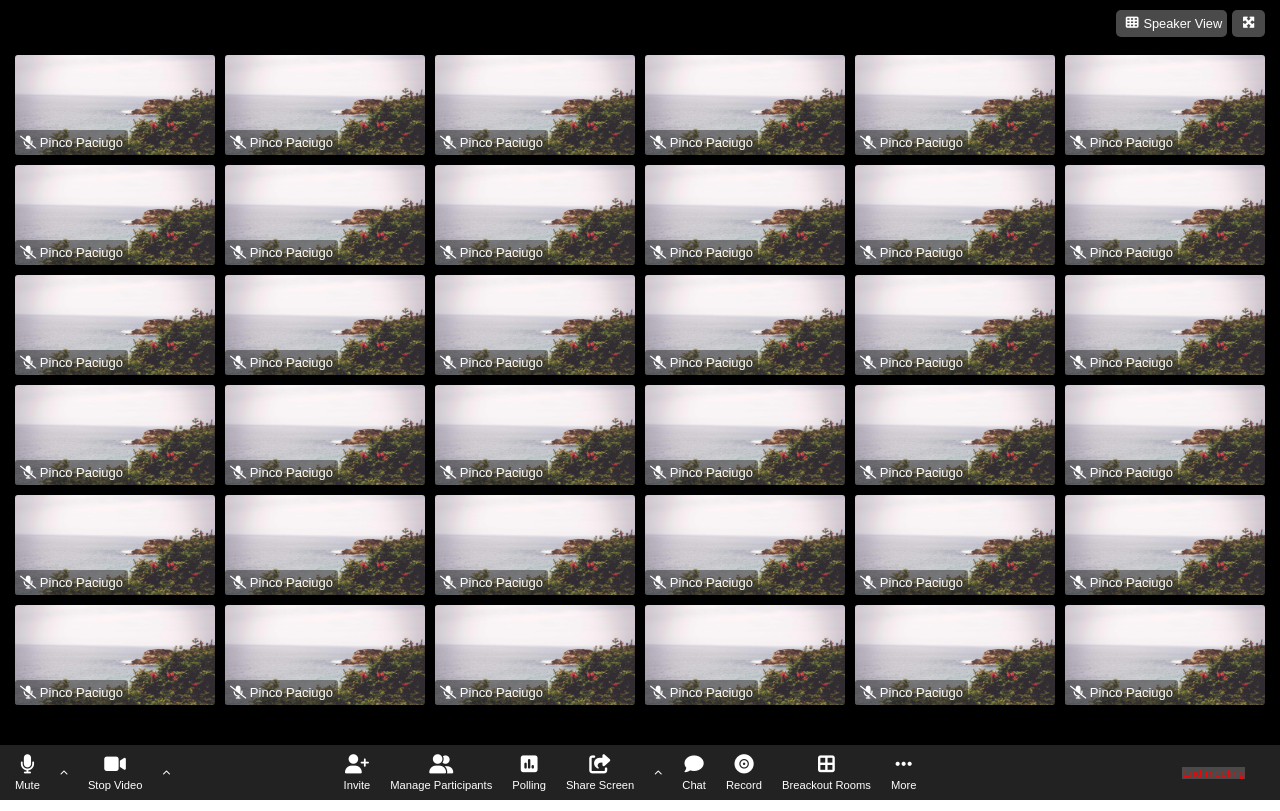
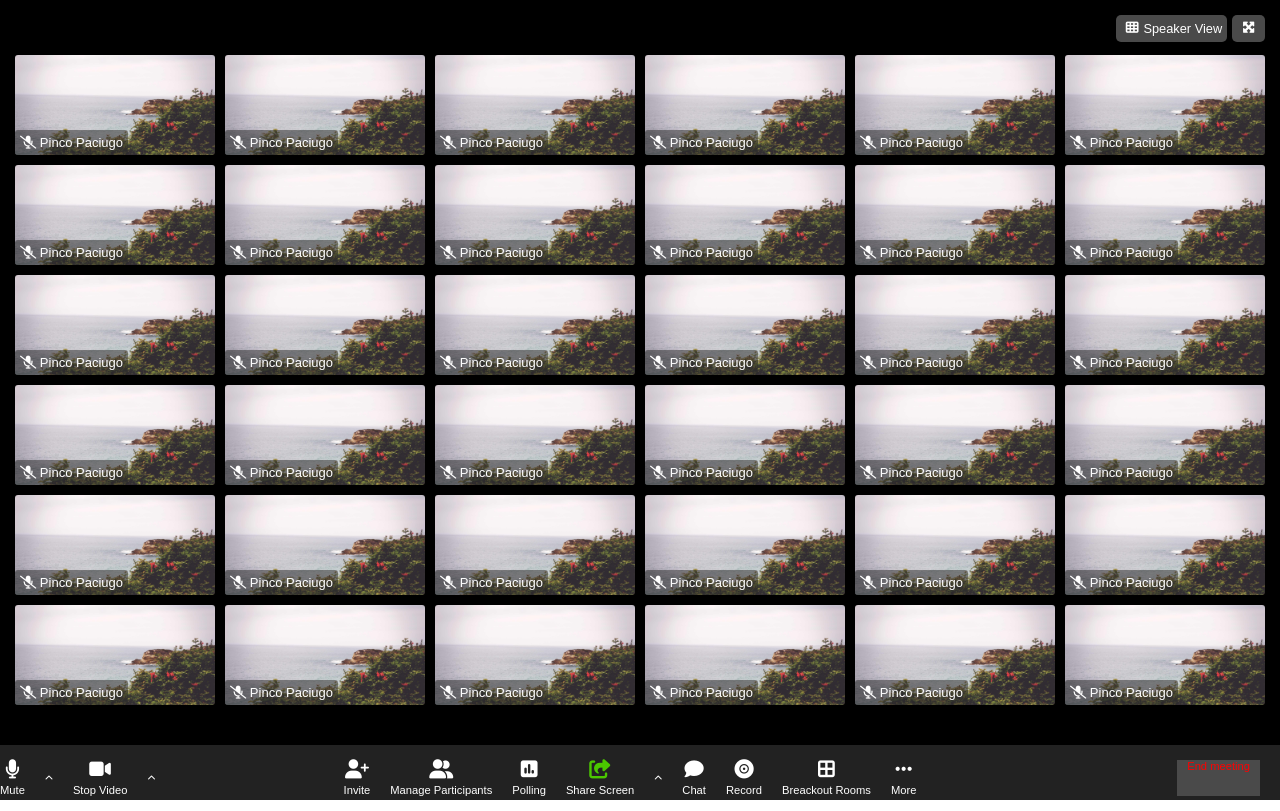
Before and after one commit to MargheritaMottana/html-css-zoom, a plain HTML site: page index.html in a window 1280 px wide. Drawn offline with Linux system fonts and the light colour scheme.

Commit message:
fix/container, position, size e z-index (header, main e footer)

```diff
--- a/css/style.css
+++ b/css/style.css
@@ -10,8 +10,13 @@
 
 /* GENERAL */
 
+/* .container {
+    padding: 10px 15px;
+} */
+
 .container {
-    padding: 10px 15px;
+    /* margin: 0 auto; */
+    padding: 15px 0;
 }
 
 .column25 {
@@ -27,16 +32,18 @@
 header {
     background-color: #000000;
     color: white;
-    position: fixed;
+    /* position: fixed; */
     width: 100%;
     height: 50px;
-    top: 0;
-    left: 0;
+    z-index: 1;
+    /* top: 0;
+    left: 0; */
 }
 
 header .buttons-header {
     display: flex;
     justify-content: right;
+    margin-right: 15px;
 }
 
 header .icon {
@@ -56,14 +63,13 @@ header .icon>* {
 /* MAIN */
 
 main {
-    padding-top: 50px;
+    width: 100%;
+    height: calc(100vh - 105px);
+    overflow: auto;
     background-color: black;
 }
 
 main .window {
-    width: 100vw;
-    height: calc(100vh - 55px);
-    overflow: auto;
 
     /* background-color: red; creato solo per debug*/
 }
@@ -111,12 +117,12 @@ main .row {
 footer {
     background-color: #222222;
     color: white;
-    position: fixed;
     width: 100%;
     height: 55px;
-    z-index: 1;
-    bottom: 0;
-    left: 0;
+    /* position: fixed; */
+    /* z-index: 1; */
+    /* bottom: 0;
+    left: 0; */
 }
 
 /* footer left */
@@ -137,6 +143,10 @@ footer section div {
 footer .icon-container i {
     font-size: 1.2rem;
     margin-bottom: 5px;
+}
+
+footer .icon-container:nth-child(4) i {
+    color: #4BC800;
 }
 
 footer section:first-child div:nth-child(even) {
@@ -166,4 +176,6 @@ footer section:last-child {
 footer section:last-child div {
     color: red;
     background-color: #4A4A4A;
+    height: 100%;
+    padding: 0 10px;
 }
```
Also changed, not shown: 1 other file.
